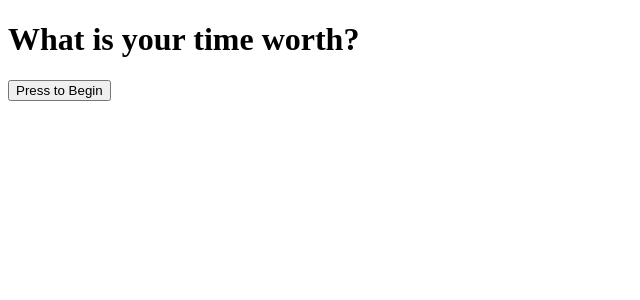
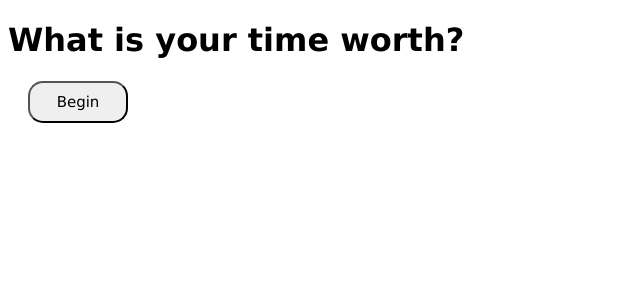
Before and after one commit to bergconnor95/hackathon-team9, an Angular app in the folder frontend/: page /home in a window 1280 px wide. Shown: the top 300 px of the page, without its empty margins (0-640 px from the left). Built offline with nearby package versions, Linux system fonts and the light colour scheme; what angular-us-map would draw is missing.

Commit message:
update game component

```diff
--- a/frontend/src/app/game/game.component.css
+++ b/frontend/src/app/game/game.component.css
@@ -1,3 +1,7 @@
+* {
+  font-family:verdana;
+}
+
 /* .progressBar{ */
   /*background-color: black;*/
   /* border: 1px solid black;
@@ -66,6 +70,7 @@
 }
 
 button {
+  cursor: pointer;
   padding: 10px;
   border-radius: 15px;
   font-size: 15px;
@@ -93,6 +98,9 @@ button {
   position: absolute;
   bottom: 0;
   height:20px;
-  background-color: palegreen;
+  background-color: #72AE2D;
+  color: white;
+  border-radius: 10px;
+  text-align: center;
   /* overflow: auto; */
 }
--- a/frontend/src/app/game/game.component.html
+++ b/frontend/src/app/game/game.component.html
@@ -129,7 +129,6 @@
       <p>Was it worth the effort?</p>
       <div class="buttonContainer">
         <button (click)="goHome()" style="background-color: #4A90E2; color: white; border: #4A90E2;">Main Menu</button>
-        <!-- <button (click)="spendMoney()">Spend Money</button> -->
       </div>
     </div>
   </div>
--- a/frontend/src/app/game/game.component.ts
+++ b/frontend/src/app/game/game.component.ts
@@ -42,7 +42,7 @@ export class GameComponent implements OnInit {
     this.gumUnlocked = true;
   }
 
-  spendMoney(name: string) {
+  spendMoney(name:string) {
     document.getElementById(name+"Modal").style.display="none";
     console.log('spending my money and closing out now.');
     document.getElementById("spentModal").style.display="block";
--- a/frontend/src/app/home/home.component.css
+++ b/frontend/src/app/home/home.component.css
@@ -0,0 +1,12 @@
+* {
+    font-family:verdana;
+}
+
+button {
+    width: 100px;
+    cursor: pointer;
+    padding: 10px;
+    border-radius: 15px;
+    font-size: 15px;
+    margin-left: 20px;
+  }
--- a/frontend/src/app/home/home.component.html
+++ b/frontend/src/app/home/home.component.html
@@ -2,4 +2,4 @@
 
 <h1>What is your time worth?</h1>
 
-<button (click)="playGame()">Press to Begin</button>
+<button (click)="playGame()">Begin</button>
```
